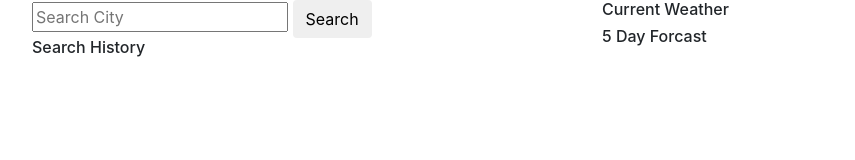
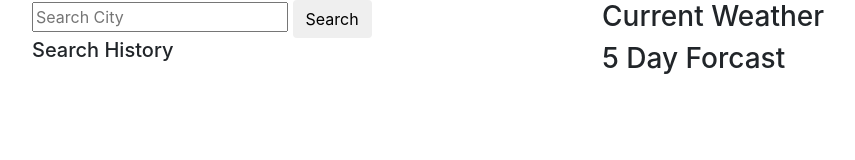
Before and after one commit to asa151930/homework6, a plain HTML site: page index.html in a window 1280 px wide. Shown: the whole page, without its empty margins (53-908 px from the left). Drawn offline with nearby package versions, Linux system fonts and the light colour scheme.

Commit message:
testing api link with code

```diff
--- a/assets/css/style.css
+++ b/assets/css/style.css
@@ -1,9 +1,5 @@
 h1 {
     color: blue;
-}
-
-h3 {
-    font-size: medium;
 }
 
 .prev-search {
--- a/assets/js/script.js
+++ b/assets/js/script.js
@@ -51,7 +51,7 @@ $(document).ready(function () {
                 var citywindDiv = $('<div class="wind-name">');
                 cityNameDiv.text("City: " + cityName);
                 cityTempDiv.text("Temperature: " + temp + " F");
-                cityhumidityDiv.text("Humidity: " + humidity + " %");
+                cityhumidityDiv.text("Humidity: " + humidity + "%");
                 citywindDiv.text("Wind Speed: " + wind.speed + " MPH");
 
                 currentContainer.append(cityNameDiv);
--- a/index.html
+++ b/index.html
@@ -27,7 +27,7 @@ THEN I am presented with current and future conditions for that city and that ci
                 </form>
                 <!--add a search history-->
                 <div class="search-history">
-                    <h3> Search History </h3>
+                    <h5> Search History </h5>
                     <div id="prev-search">
                     </div>
                 </div>
```
